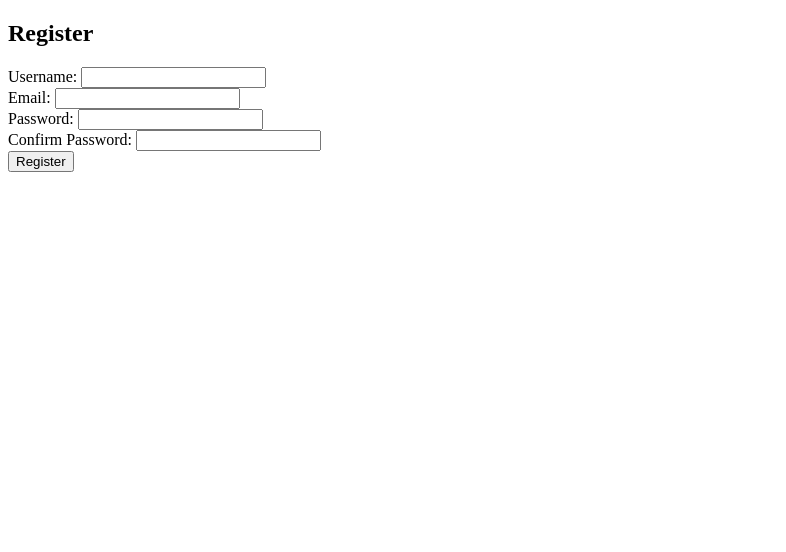
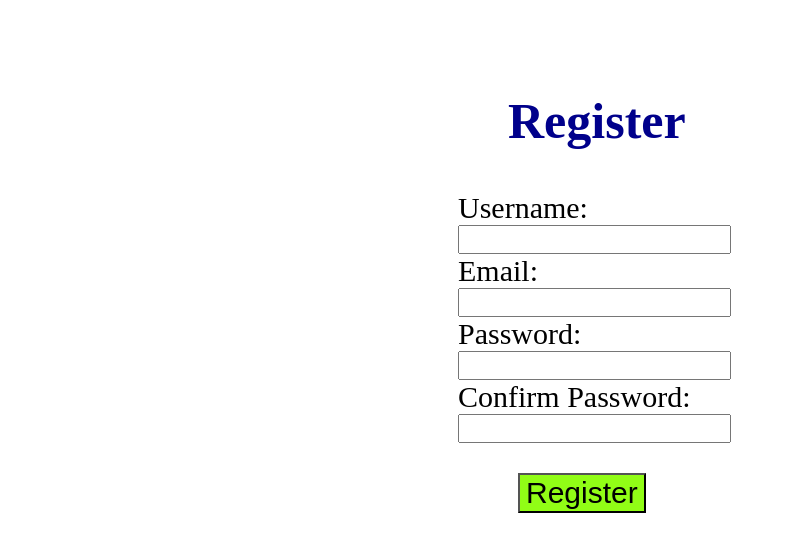
Before and after one commit to huso987/Chatbot_Django, a Django app: page /register/ in a window 1280 px wide. Shown: the top 552 px of the page, without its empty margins (0-786 px from the left). Run offline with Django 4.2, Linux system fonts and the light colour scheme.

Commit message:
Register password eşitlik kontrolu

```diff
--- a/chatpot/chatbot/views.py
+++ b/chatpot/chatbot/views.py
@@ -30,4 +30,15 @@ def login(request):
     return render(request, 'login.html')
 
 def register(request):
+    if request.method == 'POST':
+        username = request.POST['username']
+        email = request.POST['email']
+        password1 = request.POST['password1']
+        password2 = request.POST['password2']
+
+        if password1 == password2:
+            pass
+        else:
+            error_message = 'Şifreler ayni değil'
+            return render(request, 'register.html', {'error_message': error_message})
     return render(request, 'register.html')
--- a/chatpot/templates/register.html
+++ b/chatpot/templates/register.html
@@ -4,22 +4,27 @@
     <title>Register</title>
 </head>
 <body>
-    <h2>Register</h2>
+    <div  style="width: 300px;position: relative;left: 450px;top: 50px;">
+        {% if error_message %}
+        <div role="alert">{{ error_message }}</div>
+        {% endif %}
+        <h2 style="position: relative;left: 50px;color: darkblue;font-size: 50px;">Register</h2>
     <form method="post">
         {% csrf_token %}
-        <label for="username">Username:</label>
-        <input type="text" name="username" id="username" required><br>
+        <label style="font-size: 30px;" for="username">Username:</label>
+        <input style="font-size: 20px;" type="text" name="username" id="username" required><br>
 
-        <label for="email">Email:</label>
-        <input type="email" name="email" id="email" required><br>
+        <label style="font-size: 30px;" for="email">Email:</label>
+        <input style="font-size: 20px;" type="email" name="email" id="email" required><br>
 
-        <label for="password">Password:</label>
-        <input type="password" name="password" id="password" required><br>
+        <label style="font-size: 30px;" for="password">Password:</label>
+        <input  style="font-size: 20px;" type="password" name="password1" id="password1" required><br>
 
-        <label for="password_confirmation">Confirm Password:</label>
-        <input type="password" name="password_confirmation" id="password_confirmation" required><br>
+        <label style="font-size: 30px;" for="password_confirmation">Confirm Password:</label>
+        <input style="font-size: 20px;" type="password" name="password2" id="password2" required><br>
 
-        <input type="submit" value="Register">
+        <input  style="font-size: 30px; background-color: rgb(145, 253, 22);position: relative;top: 30px;left: 60px;" type="submit" value="Register">
     </form>
+    </div>
 </body>
 </html>
```
